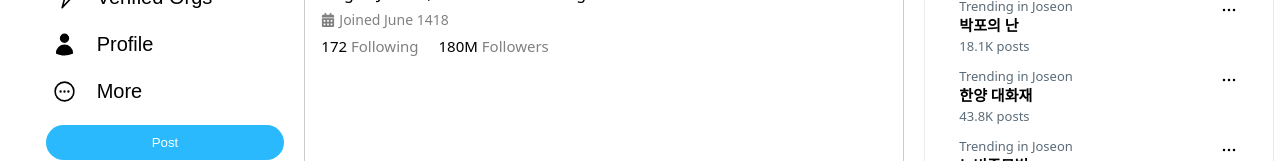
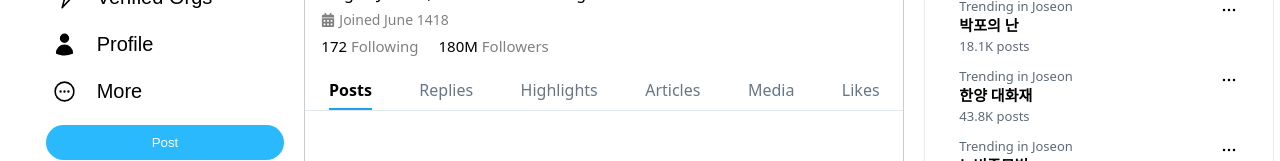
Before and after one commit to jobcodebreak/x-cover, a React (Vite) app: page /profile in a window 1280 px wide. Shown: the part 412-573 px from the top of the page. Built offline with nearby package versions, Linux system fonts and the light colour scheme.

Commit message:
add ProfileTabs
add ProfileTabs

```diff
--- a/src/components/CenterProfile.jsx
+++ b/src/components/CenterProfile.jsx
@@ -1,5 +1,6 @@
 import styled from "styled-components";
 import { FaArrowLeft, FaCalendarAlt } from "react-icons/fa";
+import ProfileTabs from "./ProfileTabs";
 
 const ProfilePage = () => {
   return (
@@ -11,10 +12,8 @@ const ProfilePage = () => {
           <Tweets>25.6K posts</Tweets>
         </HeaderInfo>
       </Header>
-
       <Banner />
       <Avatar src="https://mblogthumb-phinf.pstatic.net/MjAyNTAxMjJfMTg4/MDAxNzM3NTQ1NzY1MDc0.Pgcv6JXSxrh1KHXVB2c2X5rJ8FHDrsvsQ5-35AWa0asg.urpL4d0Xau_DkMR-UDeFJT09h0whunwWcezTf9wawu0g.JPEG/image.JPEG?type=w800" />
-
       <ProfileContent>
         <NameTag>
           <DisplayName>세종대왕</DisplayName>
@@ -34,6 +33,7 @@ const ProfilePage = () => {
           </span>
         </FollowStats>
       </ProfileContent>
+      <ProfileTabs />
     </Container>
   );
 };
--- /dev/null
+++ b/src/components/ProfileTabs.jsx
@@ -0,0 +1,51 @@
+// ProfileTabs.jsx
+import React, { useState } from "react";
+import styled from "styled-components";
+
+const tabs = ["Posts", "Replies", "Highlights", "Articles", "Media", "Likes"];
+
+const ProfileTabs = () => {
+  const [activeTab, setActiveTab] = useState("Posts");
+
+  return (
+    <TabsContainer>
+      {tabs.map((tab) => (
+        <TabItem
+          key={tab}
+          active={activeTab === tab}
+          onClick={() => setActiveTab(tab)}
+        >
+          {tab}
+        </TabItem>
+      ))}
+    </TabsContainer>
+  );
+};
+
+export default ProfileTabs;
+
+const TabsContainer = styled.div`
+  display: flex;
+  justify-content: space-around;
+  border-bottom: 1px solid #e1e8ed;
+  margin-top: 16px;
+`;
+
+const TabItem = styled.div`
+  padding: 12px 0;
+  font-weight: ${(props) => (props.active ? "bold" : "normal")};
+  color: ${(props) => (props.active ? "black" : "#657786")};
+  cursor: pointer;
+  position: relative;
+
+  &::after {
+    content: "";
+    display: ${(props) => (props.active ? "block" : "none")};
+    position: absolute;
+    bottom: 0;
+    left: 0;
+    right: 0;
+    height: 2px;
+    background-color: #1da1f2;
+  }
+`;
```
